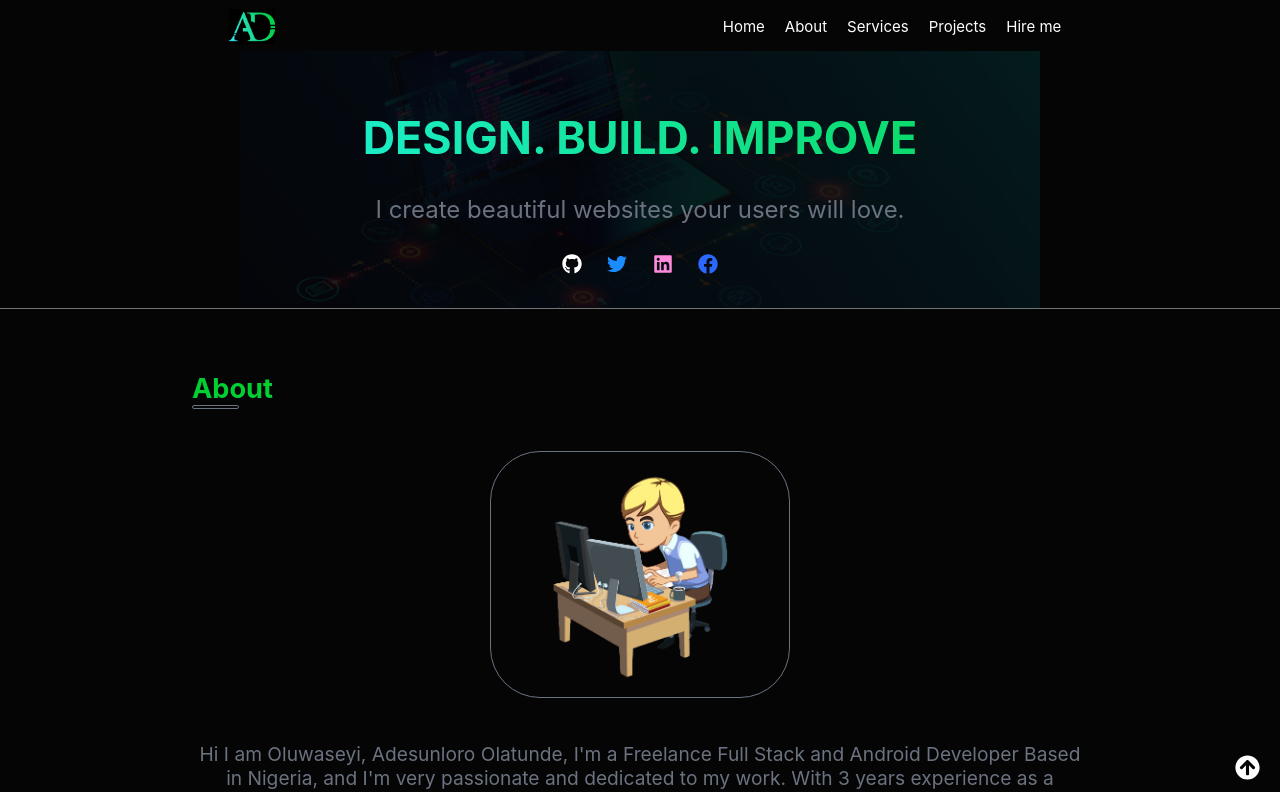
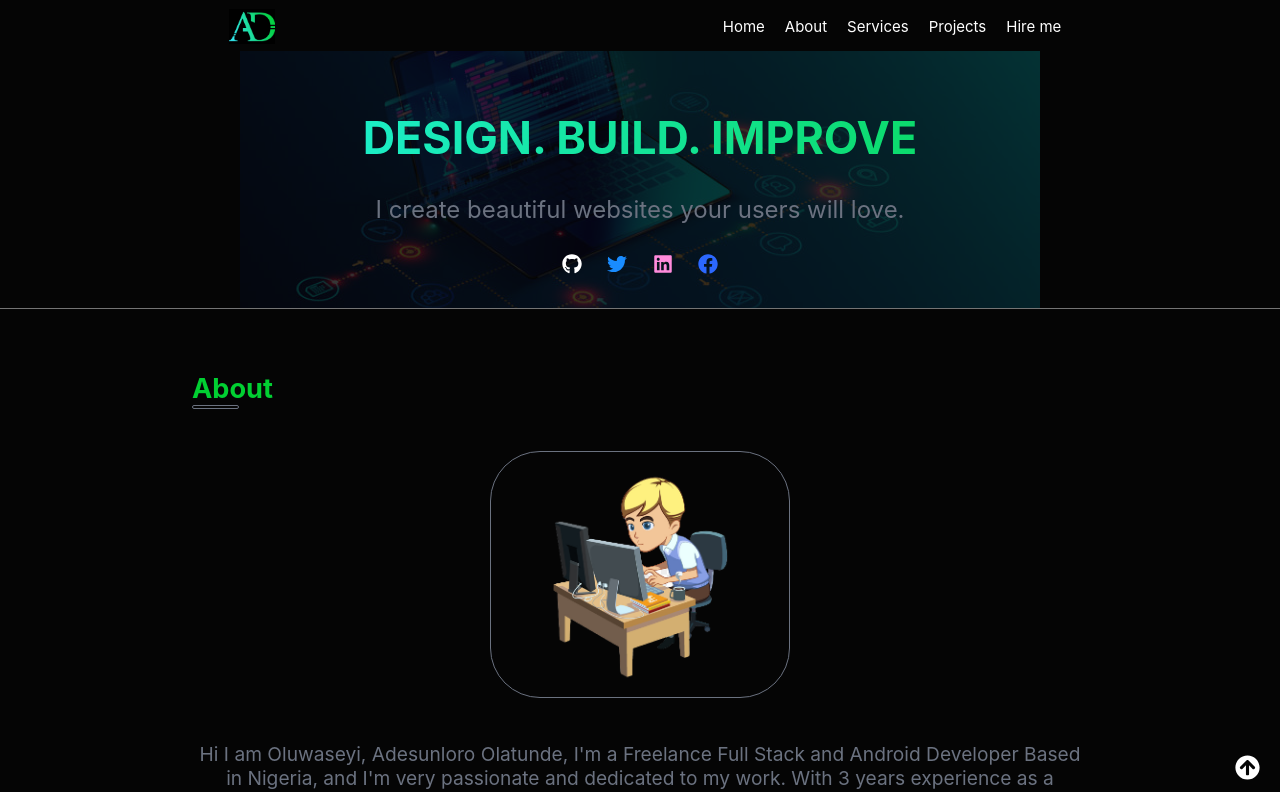
Before and after one commit to Oluwaseyi-Java/Portfolio, a React (Create React App) app in the folder portfolio/: page / in a window 1280 px wide. Shown: the top 792 px of the page. Built offline with nearby package versions, Linux system fonts and the light colour scheme.

Commit message:
Update App.css

```diff
--- a/portfolio/src/App.css
+++ b/portfolio/src/App.css
@@ -182,7 +182,7 @@ header .Header img {
     top: 0;
     width: 100%;
     height: 100%;
-    opacity: 0.1;
+    opacity: 0.2;
     background: url('./components/Header/overview.jpg') center no-repeat;
 }
 
```
